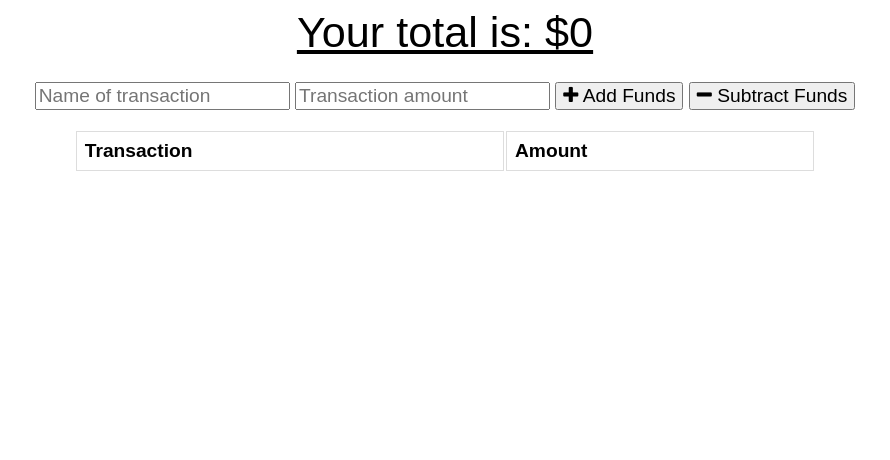
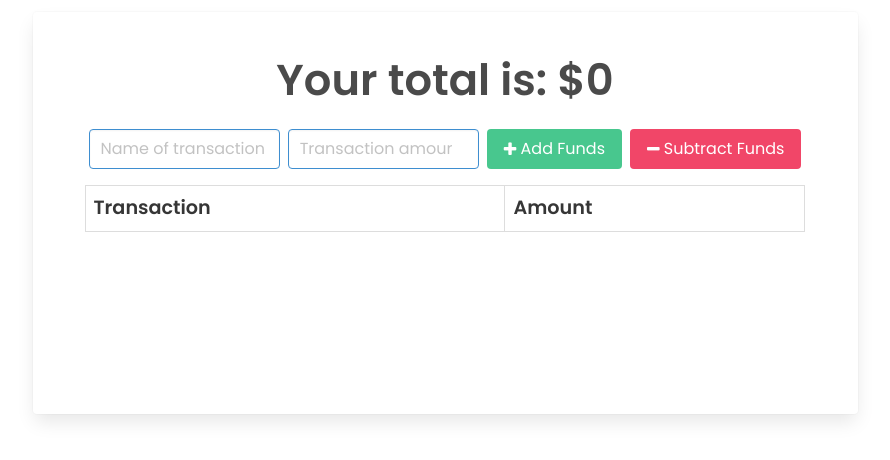
Before and after one commit to pravton/simple-budget-tracker-pwa, a website: page public/index.html in a window 1280 px wide. Shown: the whole page, without its empty margins (195-1085 px from the left). Drawn offline with nearby package versions, Linux system fonts and the light colour scheme; no server answers.

Commit message:
modified UI

```diff
--- a/public/css/styles.css
+++ b/public/css/styles.css
@@ -1,11 +1,12 @@
 body {
   font-size: 120%;
-  font-family: Arial;
+  font-family: Poppins;
 }
 
 button, input {
   font-size: 100%;
-  font-family: Arial;
+  font-family: Poppins;
+  width: 100%;
 }
 
 table {
@@ -34,12 +35,12 @@ tr:nth-child(even) {
 
 .total {
   font-size: 150%;
-  text-decoration: underline;
+  font-weight: 600;
 }
 
 .form {
   margin-top: 25px;
-  width: 100%;
+  width: 90%;
 }
 
 .transactions {
@@ -49,3 +50,29 @@ tr:nth-child(even) {
   width: 90%;
   margin: 0 auto;
 }
+
+.mx-width-90 {
+  max-width: 90%;
+}
+
+.buttons-container {
+  width: 100%;
+}
+
+@media only screen and (min-width: 840px) {
+  input {
+    max-width: 200px !important;
+  }
+
+  button {
+    width: fit-content;
+  }
+
+  .buttons-container {
+    width: fit-content;
+  }
+
+  .form {
+    flex-wrap: nowrap !important;
+  }
+}
--- a/public/index.html
+++ b/public/index.html
@@ -8,22 +8,28 @@
   <link rel="shortcut icon" href="icons/icon-192x192.png" type="image/x-icon">
 
   <link rel="stylesheet" href="https://stackpath.bootstrapcdn.com/font-awesome/4.7.0/css/font-awesome.min.css">
+  <link rel="stylesheet" href="https://cdn.jsdelivr.net/npm/bulma@0.9.3/css/bulma.min.css">
+  <link rel="preconnect" href="https://fonts.googleapis.com">
+  <link rel="preconnect" href="https://fonts.gstatic.com" crossorigin>
+  <link href="https://fonts.googleapis.com/css2?family=Poppins:wght@200;300;400;500;600&display=swap" rel="stylesheet">
   <link rel="stylesheet" href="css/styles.css">
   <link rel="manifest" href="./manifest.json">
 
   <title>Budget Tracker</title>
 </head>
 <body>
-  <div class="wrapper">
-    <div class="total">
+  <div class="wrapper card my-3 px-3 py-5 mx-auto">
+    <div class="total m-3">
       <div class="total">Your total is: $<span id="total">0</span></div>
     </div>
 
-    <div class="form">
-      <input type="text" id="t-name" placeholder="Name of transaction" />
-      <input type="number" min="0" id="t-amount" placeholder="Transaction amount" />
-      <button id="add-btn"><i class="fa fa-plus buttons"></i> Add Funds</button>
-      <button id="sub-btn"><i class="fa fa-minus"></i> Subtract Funds</button>
+    <div class="form is-flex mx-auto my-3 is-flex-wrap-wrap">
+      <input class="input is-info m-1" type="text" id="t-name" placeholder="Name of transaction" />
+      <input class="input is-info m-1" type="number" min="0" id="t-amount" placeholder="Transaction amount" />
+      <div class="buttons-container is-flex mx-auto">
+        <button class="button is-success m-1" id="add-btn"><i class="fa fa-plus"></i> &nbspAdd Funds</button>
+      <button class="button is-danger m-1" id="sub-btn"><i class="fa fa-minus"></i> &nbspSubtract Funds</button>
+      </div>
       <p class="error"></p>
     </div>
 
--- a/public/js/index.js
+++ b/public/js/index.js
@@ -71,7 +71,7 @@ function populateChart() {
         datasets: [{
             label: "Total Over Time",
             fill: true,
-            backgroundColor: "#6666ff",
+            backgroundColor: "#00947e",
             data
         }]
     }
```
